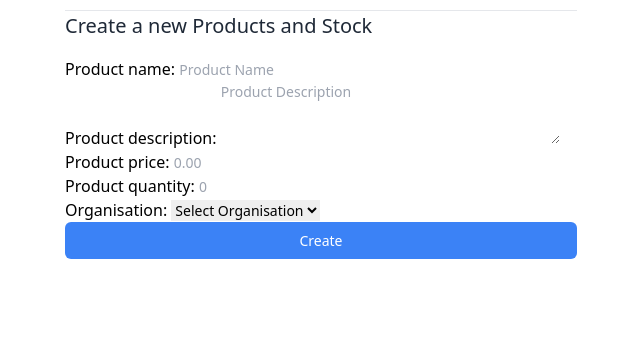
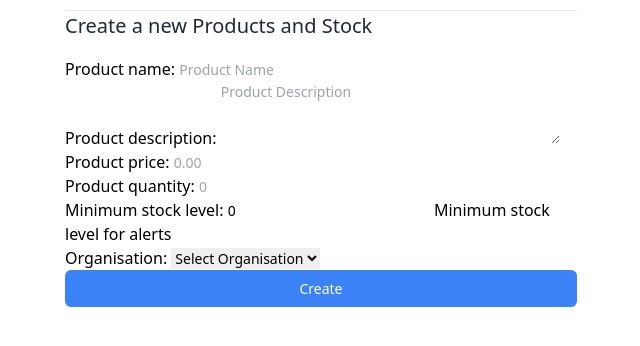
Before and after one commit to BerkAkidil9/Crm-Example, a Django app: page /ProductsAndStock/create/ in a window 1280 px wide. Shown: the part 174-520 px from the top of the page, without its empty margins (319-959 px from the left). Run offline with Django 5.2, Linux system fonts and the light colour scheme; the visitor is signed in with stand-in values (Sample User, id 1); data comes from the database, SQL or seed files in the repository; some libraries are stand-ins or nearby versions.

Commit message:
Add minimum stock level to ProductsAndStock model, update forms and templates for stock management, and implement low stock alert functionality

```diff
--- a/ProductsAndStock/forms.py
+++ b/ProductsAndStock/forms.py
@@ -13,12 +13,14 @@ class ProductAndStockModelForm(forms.ModelForm):
             'product_description',
             'product_price',
             'product_quantity',
+            'minimum_stock_level',
         ]
         widgets = {
             'product_name': forms.TextInput(attrs={'class': 'form-control', 'placeholder': 'Product Name'}),
             'product_description': forms.Textarea(attrs={'class': 'form-control', 'placeholder': 'Product Description', 'rows': 3}),
             'product_price': forms.NumberInput(attrs={'class': 'form-control', 'placeholder': '0.00', 'step': '0.01'}),
             'product_quantity': forms.NumberInput(attrs={'class': 'form-control', 'placeholder': '0'}),
+            'minimum_stock_level': forms.NumberInput(attrs={'class': 'form-control', 'placeholder': '0', 'help_text': 'Minimum stock level for alerts'}),
         }
 
     def clean_product_name(self):
@@ -60,6 +62,7 @@ class AdminProductAndStockModelForm(forms.ModelForm):
             'product_description',
             'product_price',
             'product_quantity',
+            'minimum_stock_level',
             'organisation',
         ]
         widgets = {
@@ -67,6 +70,7 @@ class AdminProductAndStockModelForm(forms.ModelForm):
             'product_description': forms.Textarea(attrs={'class': 'form-control', 'placeholder': 'Product Description', 'rows': 3}),
             'product_price': forms.NumberInput(attrs={'class': 'form-control', 'placeholder': '0.00', 'step': '0.01'}),
             'product_quantity': forms.NumberInput(attrs={'class': 'form-control', 'placeholder': '0'}),
+            'minimum_stock_level': forms.NumberInput(attrs={'class': 'form-control', 'placeholder': '0', 'help_text': 'Minimum stock level for alerts'}),
         }
 
     def clean(self):
--- a/ProductsAndStock/models.py
+++ b/ProductsAndStock/models.py
@@ -1,5 +1,7 @@
 from django.db import models
 from django.db.models.signals import post_save
+from django.core.mail import send_mail
+from django.conf import settings
 from leads.models import User, UserProfile  # Import User and UserProfile from leads app
 
 class ProductsAndStock(models.Model):
@@ -7,6 +9,7 @@ class ProductsAndStock(models.Model):
 	product_description = models.TextField()
 	product_price = models.FloatField()
 	product_quantity = models.IntegerField()
+	minimum_stock_level = models.IntegerField(default=0, help_text="Minimum stock level for alerts")
 	organisation = models.ForeignKey(UserProfile, on_delete=models.CASCADE)
 
 	class Meta:
@@ -14,3 +17,67 @@ class ProductsAndStock(models.Model):
 
 	def __str__(self):
 		return self.product_name
+
+	@property
+	def total_value(self):
+		"""Calculate total value of the product (price * quantity)"""
+		return self.product_price * self.product_quantity
+
+	@property
+	def is_low_stock(self):
+		"""Check if stock is below minimum level"""
+		return self.product_quantity <= self.minimum_stock_level
+
+	@property
+	def stock_status(self):
+		"""Get stock status as string"""
+		if self.product_quantity <= 0:
+			return "Out of Stock"
+		elif self.is_low_stock:
+			return "Low Stock"
+		else:
+			return "In Stock"
+
+	def send_low_stock_alert(self):
+		"""Send email alert when stock is low"""
+		if self.is_low_stock and self.organisation.user.email:
+			subject = f'🚨 CRITICAL STOCK ALERT - {self.product_name}'
+			message = f"""
+Hello {self.organisation.user.first_name},
+
+Your {self.product_name} product stock level is critical!
+
+📊 Stock Information:
+• Product Name: {self.product_name}
+• Current Stock: {self.product_quantity}
+• Minimum Stock Level: {self.minimum_stock_level}
+• Stock Status: {self.stock_status}
+
+⚠️ Urgent stock replenishment is recommended.
+
+This message was sent automatically.
+DJCrm System
+			"""
+
+			try:
+				send_mail(
+					subject,
+					message,
+					settings.DEFAULT_FROM_EMAIL,
+					[self.organisation.user.email],
+					fail_silently=False,
+				)
+				print(f"Low stock alert sent for {self.product_name} to {self.organisation.user.email}")
+			except Exception as e:
+				print(f"Failed to send low stock alert: {e}")
+
+def check_stock_level(sender, instance, **kwargs):
+	"""Signal to check stock level after save"""
+	# Only check if this is an update (not creation)
+	if instance.pk:
+		# Check if stock is now low
+		if instance.is_low_stock:
+			instance.send_low_stock_alert()
+
+# Connect the signal
+post_save.connect(check_stock_level, sender=ProductsAndStock)
--- a/ProductsAndStock/templates/ProductsAndStock/ProductAndStock_list.html
+++ b/ProductsAndStock/templates/ProductsAndStock/ProductAndStock_list.html
@@ -29,6 +29,12 @@
                             <p class="mb-1"><strong>Description:</strong> {{ product.product_description }}</p>
                             <p class="mb-1"><strong>Price:</strong> ${{ product.product_price }}</p>
                             <p class="mb-1"><strong>Quantity:</strong> {{ product.product_quantity }}</p>
+                            <p class="mb-1"><strong>Min Stock Level:</strong> {{ product.minimum_stock_level }}</p>
+                            <p class="mb-1"><strong>Stock Status:</strong>
+                                <span class="{% if product.is_low_stock %}text-red-600{% else %}text-green-600{% endif %} font-medium">
+                                    {{ product.stock_status }}
+                                </span>
+                            </p>
                             {% if request.user.is_superuser %}
                             <p class="mb-1"><strong>Organisation:</strong> <span class="text-purple-600 font-medium">{{ product.organisation.user.username }}</span></p>
                             {% endif %}
--- a/djcrm/urls.py
+++ b/djcrm/urls.py
@@ -3,7 +3,7 @@ from django.conf.urls.static import static
 from django.contrib import admin
 from django.contrib.auth.views import LogoutView, PasswordResetView, PasswordResetDoneView, PasswordResetConfirmView, PasswordResetCompleteView
 from django.urls import path, include
-from leads.views import landing_page, LandingPageView, SignupView, CustomLoginView, EmailVerificationSentView, EmailVerificationView, EmailVerificationFailedView
+from leads.views import landing_page, LandingPageView, SignupView, CustomLoginView, CustomPasswordResetView, CustomPasswordResetConfirmView, EmailVerificationSentView, EmailVerificationView, EmailVerificationFailedView
 
 urlpatterns = [
     path('admin/', admin.site.urls),
@@ -18,9 +18,9 @@ urlpatterns = [
     path('verify-email-sent/', EmailVerificationSentView.as_view(), name='verify-email-sent'),
     path('verify-email/<uuid:token>/', EmailVerificationView.as_view(), name='verify-email'),
     path('verify-email-failed/', EmailVerificationFailedView.as_view(), name='verify-email-failed'),
-    path('reset-password/', PasswordResetView.as_view(), name='reset-password'),
+    path('reset-password/', CustomPasswordResetView.as_view(), name='reset-password'),
     path('password-reset-done/', PasswordResetDoneView.as_view(), name='password_reset_done'),
-    path('password-reset-confirm/<uidb64>/<token>/', PasswordResetConfirmView.as_view(), name='password_reset_confirm'),
+    path('password-reset-confirm/<uidb64>/<token>/', CustomPasswordResetConfirmView.as_view(), name='password_reset_confirm'),
     path('password-reset-complete/', PasswordResetCompleteView.as_view(), name='password_reset_complete'),
     path('login/', CustomLoginView.as_view(), name='login'),
     path('logout/', LogoutView.as_view(), name='logout'),
```
Also changed, not shown: ProductsAndStock/templates/ProductsAndStock/ProductAndStock_detail.html (+42 -8 lines), leads/forms.py (+33 -1 lines), leads/views.py (+10 -2 lines), ProductsAndStock/migrations/0004_productsandstock_minimum_stock_level.py (added).
